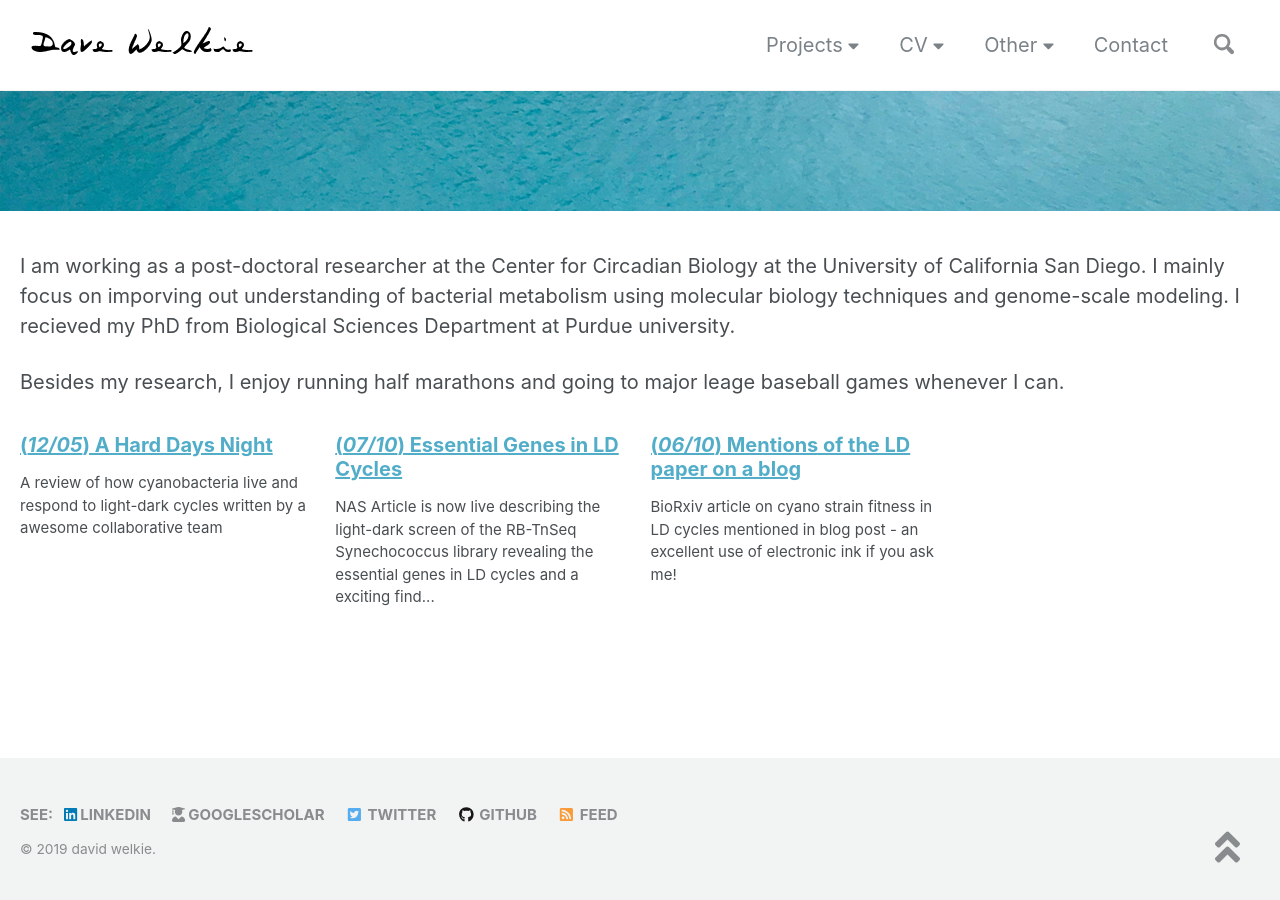
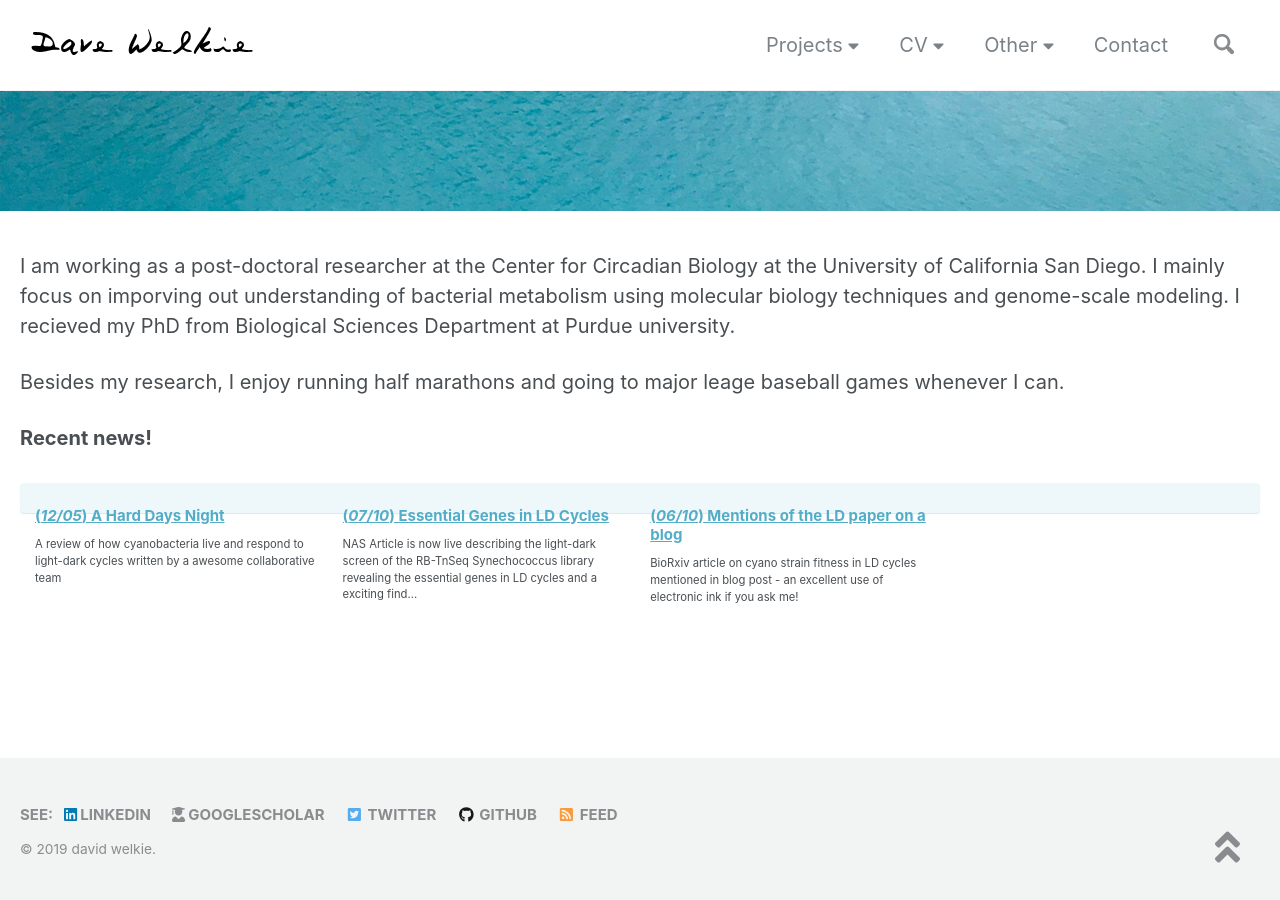
Before and after one commit to dwelkie/dwelkie.github.io, a Jekyll site: the page built from _pages/home.md, in a window 1280 px wide. Built offline with Jekyll 4.4.1, drawn with Linux system fonts in a browser that asks for light colours; nearby versions of some CDN libraries.

Commit message:
Update home.md

```diff
--- a/_pages/home.md
+++ b/_pages/home.md
@@ -14,7 +14,9 @@ I am working as a post-doctoral researcher at the Center for Circadian Biology a
 
 Besides my research, I enjoy running half marathons and going to major leage baseball games whenever I can.
 
+**Recent news!**
 
+{: .notice--info}
 <div class="grid__wrapper">
   {% for post in site.posts limit:4 %}
     {% include archive-single.html type="grid" %}
```
